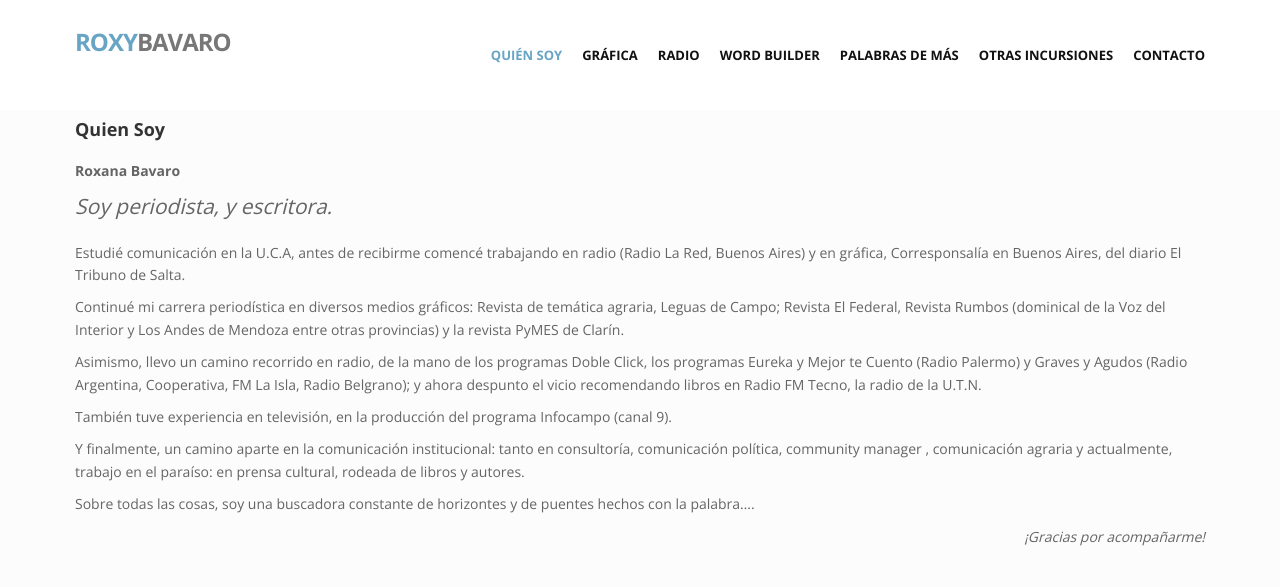
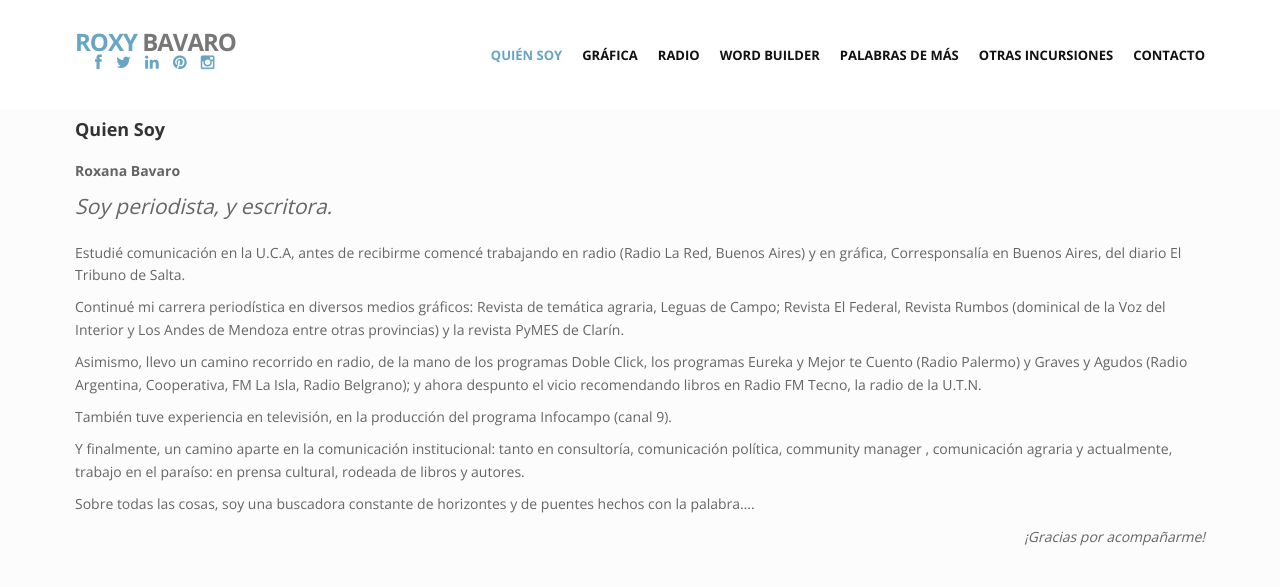
Before and after one commit to c88lopez/roxy, a PHP site: page /index.php in a window 1280 px wide. Shown: the top 587 px of the page. Run offline with PHP 8.4, Linux system fonts and the light colour scheme.

Commit message:
Se agregan iconos sociales abajo del titulo principal del site.

```diff
--- a/header.php
+++ b/header.php
@@ -27,7 +27,36 @@
                     <span class="icon-bar"></span>
                     <span class="icon-bar"></span>
                 </button>
-                <a class="navbar-brand" href="index.php"><span>Roxy</span>Bavaro</a>
+                <a class="navbar-brand" href="index.php"><span>Roxy</span> Bavaro</a>
+                <div class="col-lg-6" style="font-size: 16px;">
+                    <ul class="social-network">
+                        <li>
+                            <a href="https://www.facebook.com/roxana.bavaro" data-placement="top" title="Facebook">
+                                <i class="fa fa-facebook"></i>
+                            </a>
+                        </li>
+                        <li>
+                            <a href="https://twitter.com/roxybavaro" data-placement="top" title="Twitter">
+                                <i class="fa fa-twitter"></i>
+                            </a>
+                        </li>
+                        <li>
+                            <a href="http://www.linkedin.com/profile/view?id=33355404&trk=nav_responsive_tab_profile" data-placement="top" title="Linkedin">
+                                <i class="fa fa-linkedin"></i>
+                            </a>
+                        </li>
+                        <li>
+                            <a href="http://es.pinterest.com/roxybavaro" data-placement="top" title="Pinterest">
+                                <i class="fa fa-pinterest"></i>
+                            </a>
+                        </li>
+                        <li>
+                            <a href="http://instagram.com/roxybavaro" data-placement="top" title="Instagram">
+                                <i class="fa fa-instagram"></i>
+                            </a>
+                        </li>
+                    </ul>
+                </div>
             </div>
             <div class="navbar-collapse collapse ">
                 <ul class="nav navbar-nav">
```
